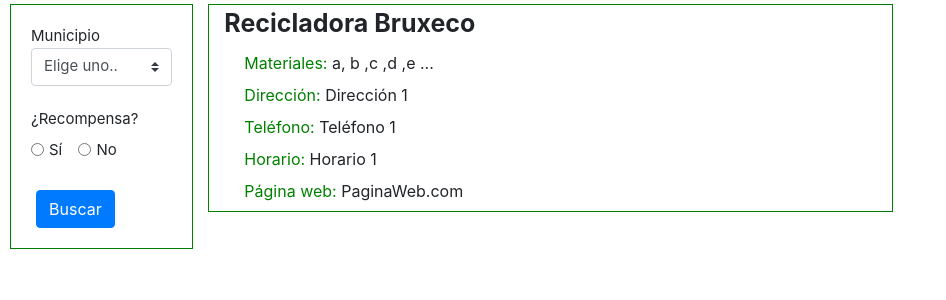
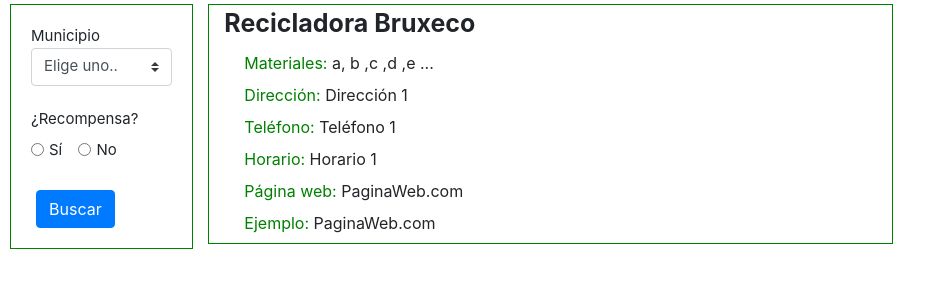
Before and after one commit to AlanSanchezC/TesisRecicle, a PHP site: page / in a window 1280 px wide. Shown: the part 124-424 px from the top of the page, without its empty margins (0-946 px from the left). Run offline with PHP 8.4, Linux system fonts and the light colour scheme; data that the repository does not hold is empty; some libraries are stand-ins or nearby versions.

Commit message:
Se agregó una linea que dice ejemplo

```diff
--- a/index.php
+++ b/index.php
@@ -96,6 +96,7 @@ if ($queryMateriales->num_rows > 0) {
         <label class="detalles-ent"> Teléfono: </label> Teléfono 1<br>
         <label class="detalles-ent"> Horario: </label> Horario 1<br>
         <label class="detalles-ent"> Página web: </label> PaginaWeb.com<br>
+        <label class="detalles-ent"> Ejemplo: </label> PaginaWeb.com<br>
       </div>
     </div>
     <br>
```
